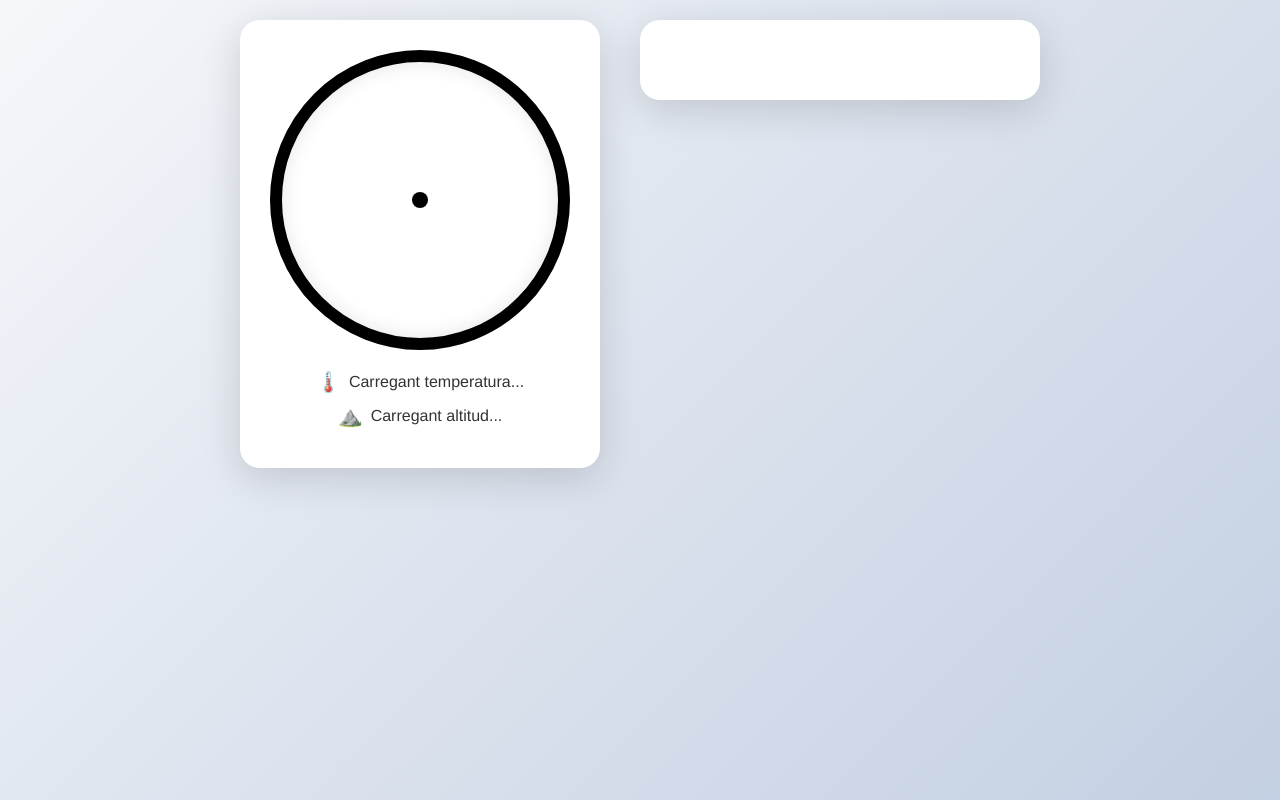
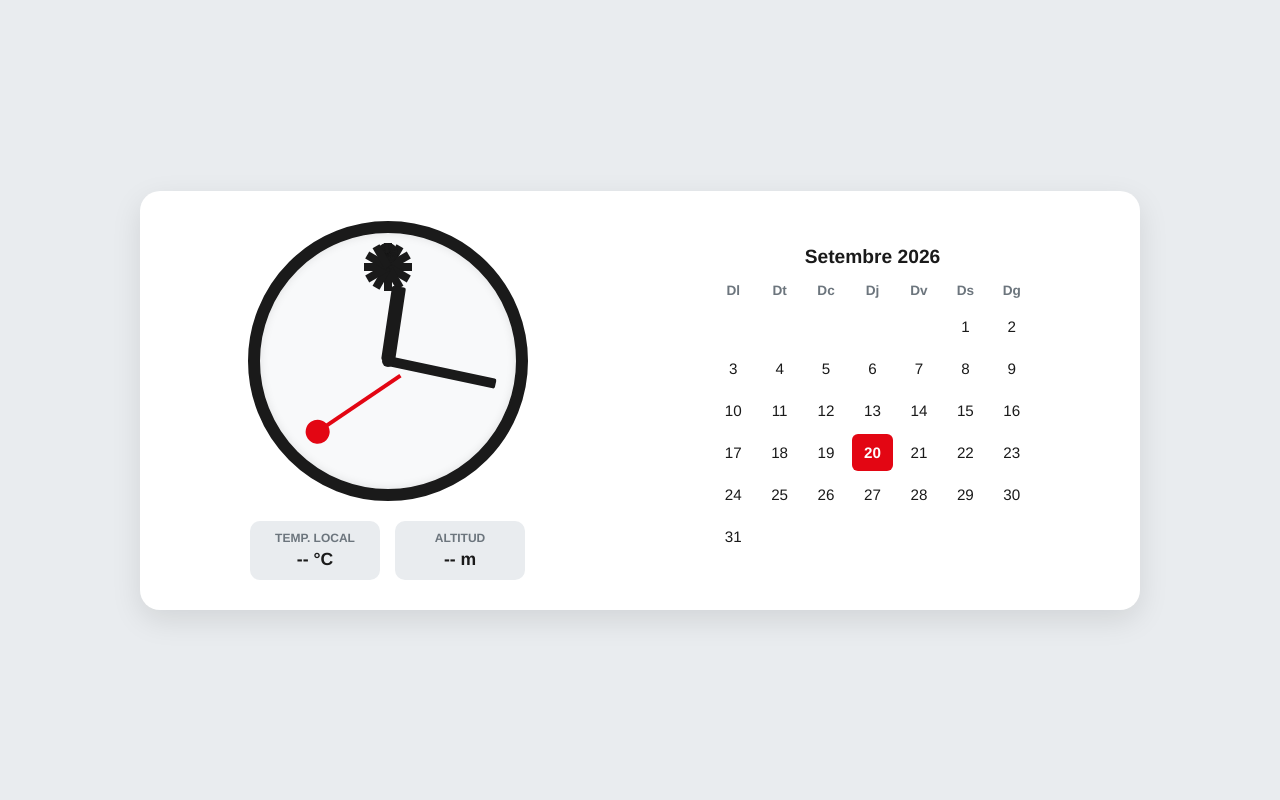
Before and after one commit to xavimuniesa/Dhali, a plain HTML site: page index.html in a window 1280 px wide. Drawn offline with Linux system fonts and the light colour scheme.

Commit message:
Update index.html

```diff
--- a/index.html
+++ b/index.html
@@ -3,304 +3,383 @@
 <head>
     <meta charset="UTF-8">
     <meta name="viewport" content="width=device-width, initial-scale=1.0">
-    <title>Rellotge Estació Suïssa - Stop2Go</title>
+    <title>Rellotge Stop2Go & Calendari</title>
     <style>
+        :root {
+            --mondaine-red: #e30613;
+            --mondaine-black: #1a1a1a;
+            --mondaine-white: #f8f9fa;
+            --bg-color: #e9ecef;
+        }
+
         * {
+            box-sizing: border-box;
             margin: 0;
             padding: 0;
-            box-sizing: border-box;
+            font-family: 'Helvetica Neue', Helvetica, Arial, sans-serif;
         }
 
         body {
-            font-family: 'Helvetica Neue', Helvetica, Arial, sans-serif;
-            background: linear-gradient(135deg, #f5f7fa 0%, #c3cfe2 100%);
+            background-color: var(--bg-color);
+            color: var(--mondaine-black);
+            display: flex;
+            justify-content: center;
+            align-items: center;
             min-height: 100vh;
-            display: flex;
-            flex-direction: column;
-            align-items: center;
             padding: 20px;
         }
 
         .container {
             display: flex;
             flex-direction: column;
+            gap: 30px;
             align-items: center;
-            gap: 40px;
-            max-width: 1200px;
+            max-width: 1000px;
             width: 100%;
+            background: #ffffff;
+            padding: 30px;
+            border-radius: 20px;
+            box-shadow: 0 10px 30px rgba(0,0,0,0.1);
         }
 
+        /* Responsive: Costat a costat en pantalles grans */
         @media (min-width: 768px) {
             .container {
                 flex-direction: row;
-                justify-content: center;
-                align-items: flex-start;
+                justify-content: space-around;
             }
         }
 
-        /* Rellotge */
-        .clock-container {
-            background: white;
-            padding: 30px;
-            border-radius: 20px;
-            box-shadow: 0 10px 40px rgba(0, 0, 0, 0.15);
+        .clock-section {
+            display: flex;
+            flex-direction: column;
+            align-items: center;
+            gap: 20px;
         }
 
+        /* Disseny Rellotge Mondaine */
         .clock {
-            width: 300px;
-            height: 300px;
-            border: 12px solid #000;
+            width: 280px;
+            height: 280px;
+            background-color: var(--mondaine-white);
+            border: 12px solid var(--mondaine-black);
             border-radius: 50%;
             position: relative;
-            background: white;
-            box-shadow: inset 0 0 20px rgba(0, 0, 0, 0.1);
+            box-shadow: inset 0 0 10px rgba(0,0,0,0.1);
         }
 
-        .clock-face {
-            width: 100%;
-            height: 100%;
-            position: relative;
+        /* Marks (Hores i Minuts) */
+        .dial-mark {
+            position: absolute;
+            background-color: var(--mondaine-black);
+            left: 50%;
+            transform-origin: 50% 100%;
         }
 
-        .marker {
-            position: absolute;
-            width: 4px;
-            height: 15px;
-            background: #000;
-            left: 50%;
-            transform-origin: 50% 150px;
-            transform: translateX(-50%);
+        .dial-mark.hour {
+            width: 8px;
+            height: 24px;
+            margin-left: -4px;
+            top: 10px;
         }
 
-        .marker.hour {
-            width: 6px;
-            height: 20px;
+        .dial-mark.minute {
+            width: 3px;
+            height: 10px;
+            margin-left: -1.5px;
+            top: 10px;
         }
 
-        .center-dot {
+        /* Agulles */
+        .hand {
             position: absolute;
-            width: 16px;
-            height: 16px;
-            background: #000;
-            border-radius: 50%;
-            top: 50%;
+            bottom: 50%;
             left: 50%;
-            transform: translate(-50%, -50%);
-            z-index: 10;
+            transform-origin: 50% 100%;
+            background-color: var(--mondaine-black);
         }
 
-        .hand {
-            position: absolute;
-            transform-origin: 50% 100%;
-            bottom: 50%;
-            left: 50%;
-            transform: translateX(-50%);
-            border-radius: 4px;
+        .hand.hour-hand {
+            width: 14px;
+            height: 75px;
+            margin-left: -7px;
+            border-radius: 2px;
+            z-index: 2;
         }
 
-        .hour-hand {
-            width: 8px;
-            height: 70px;
-            background: #000;
+        .hand.minute-hand {
+            width: 10px;
+            height: 110px;
+            margin-left: -5px;
+            border-radius: 2px;
+            z-index: 3;
+            transition: transform 0.15s cubic-bezier(0.4, 2.08, 0.55, 0.44); /* Salt característic */
         }
 
-        .minute-hand {
-            width: 6px;
+        .hand.second-hand {
+            width: 4px;
             height: 100px;
-            background: #000;
-        }
-
-        .second-hand {
-            width: 4px;
-            height: 120px;
-            background: #ff0000;
-            z-index: 5;
+            margin-left: -2px;
+            background-color: var(--mondaine-red);
+            z-index: 4;
+            transform-origin: 50% 85%; /* Eix lleugerament desplaçat */
+            bottom: 35%;
         }
 
         .second-hand::after {
             content: '';
             position: absolute;
-            bottom: -20px;
-            left: 50%;
-            transform: translateX(-50%);
-            width: 12px;
-            height: 12px;
-            background: #ff0000;
+            top: -12px;
+            left: -10px;
+            width: 24px;
+            height: 24px;
+            background-color: var(--mondaine-red);
             border-radius: 50%;
         }
 
-        .info-panel {
-            margin-top: 20px;
-            text-align: center;
-            color: #333;
+        .center-nut {
+            position: absolute;
+            top: 50%;
+            left: 50%;
+            width: 12px;
+            height: 12px;
+            margin-top: -6px;
+            margin-left: -6px;
+            background-color: var(--mondaine-black);
+            border-radius: 50%;
+            z-index: 5;
         }
 
-        .info-item {
-            margin: 10px 0;
-            font-size: 16px;
+        /* Vinyetes Info Meteo/Altitud */
+        .widgets {
             display: flex;
-            align-items: center;
+            gap: 15px;
+            width: 100%;
             justify-content: center;
-            gap: 8px;
         }
 
-        .info-icon {
-            font-size: 20px;
+        .widget {
+            background: var(--bg-color);
+            padding: 10px 15px;
+            border-radius: 10px;
+            text-align: center;
+            flex: 1;
+            max-width: 130px;
+        }
+
+        .widget-title {
+            font-size: 0.75rem;
+            text-transform: uppercase;
+            color: #6c757d;
+            font-weight: bold;
+        }
+
+        .widget-value {
+            font-size: 1.1rem;
+            font-weight: bold;
+            margin-top: 4px;
         }
 
         /* Calendari */
-        .calendar-container {
-            background: white;
-            padding: 30px;
-            border-radius: 20px;
-            box-shadow: 0 10px 40px rgba(0, 0, 0, 0.15);
+        .calendar-section {
             width: 100%;
-            max-width: 400px;
+            max-width: 320px;
         }
 
         .calendar-header {
             text-align: center;
-            margin-bottom: 20px;
-        }
-
-        .calendar-header h2 {
-            color: #000;
-            font-size: 24px;
-            font-weight: 600;
-            text-transform: uppercase;
-            letter-spacing: 2px;
+            font-weight: bold;
+            font-size: 1.2rem;
+            margin-bottom: 15px;
+            text-transform: capitalize;
         }
 
         .calendar-grid {
             display: grid;
             grid-template-columns: repeat(7, 1fr);
             gap: 5px;
+            text-align: center;
         }
 
-        .calendar-day-header {
-            text-align: center;
-            padding: 10px 5px;
-            font-weight: 600;
-            color: #000;
-            font-size: 14px;
-            text-transform: uppercase;
+        .day-name {
+            font-weight: bold;
+            font-size: 0.85rem;
+            color: #6c757d;
+            padding-bottom: 5px;
         }
 
-        .calendar-day {
-            text-align: center;
-            padding: 12px 5px;
-            background: #f5f5f5;
-            border-radius: 8px;
-            font-size: 14px;
-            color: #333;
-            transition: all 0.3s ease;
+        .day {
+            padding: 10px 0;
+            font-size: 0.95rem;
+            border-radius: 6px;
         }
 
-        .calendar-day.today {
-            background: #ff0000;
+        .day.today {
+            background-color: var(--mondaine-red);
             color: white;
-            font-weight: 600;
-            transform: scale(1.05);
+            font-weight: bold;
         }
 
-        .calendar-day.empty {
-            background: transparent;
-        }
-
-        .calendar-day.other-month {
-            color: #ccc;
-            background: #fafafa;
-        }
-
-        @media (max-width: 767px) {
-            .clock {
-                width: 250px;
-                height: 250px;
-            }
-
-            .marker {
-                transform-origin: 50% 125px;
-            }
-
-            .hour-hand {
-                height: 60px;
-            }
-
-            .minute-hand {
-                height: 85px;
-            }
-
-            .second-hand {
-                height: 100px;
-            }
-
-            .calendar-container {
-                padding: 20px;
-            }
-
-            .calendar-day-header {
-                font-size: 12px;
-                padding: 8px 2px;
-            }
-
-            .calendar-day {
-                padding: 10px 2px;
-                font-size: 12px;
-            }
+        .day.empty {
+            visibility: hidden;
         }
     </style>
 </head>
 <body>
+
 <div class="container">
-        <div class="clock-container">
-            <div class="clock">
-                <div class="clock-face" id="clockFace"></div>
-                <div class="center-dot"></div>
+    <!-- Secció Rellotge -->
+    <div class="clock-section">
+        <div class="clock" id="clock">
+            <div class="hand hour-hand" id="hourHand"></div>
+            <div class="hand minute-hand" id="minuteHand"></div>
+            <div class="hand second-hand" id="secondHand"></div>
+            <div class="center-nut"></div>
         </div>
-            <div class="info-panel">
-                <div class="info-item">
-                    <span class="info-icon">🌡️</span>
-                    <span id="temperature">Carregant temperatura...</span>
+
+        <div class="widgets">
+            <div class="widget">
+                <div class="widget-title">Temp. Local</div>
+                <div class="widget-value" id="tempValue">-- °C</div>
             </div>
-                <div class="info-item">
-                    <span class="info-icon">⛰️</span>
-                    <span id="altitude">Carregant altitud...</span>
+            <div class="widget">
+                <div class="widget-title">Altitud</div>
+                <div class="widget-value" id="altValue">-- m</div>
             </div>
         </div>
     </div>
 
-        <div class="calendar-container">
-            <div class="calendar-header">
-                <h2 id="calendarMonth"></h2>
+    <!-- Secció Calendari -->
+    <div class="calendar-section">
+        <div class="calendar-header" id="calendarHeader"></div>
+        <div class="calendar-grid" id="calendarGrid">
+            <div class="day-name">Dl</div>
+            <div class="day-name">Dt</div>
+            <div class="day-name">Dc</div>
+            <div class="day-name">Dj</div>
+            <div class="day-name">Dv</div>
+            <div class="day-name">Ds</div>
+            <div class="day-name">Dg</div>
         </div>
-            <div class="calendar-grid" id="calendarGrid"></div>
     </div>
 </div>
 
 <script>
-        // Crear marcadors del rellotge
-        const clockFace = document.getElementById('clockFace');
+    // Generar marques del rellotge
+    const clock = id('clock');
     for (let i = 0; i < 60; i++) {
-            const marker = document.createElement('div');
-            marker.className = i % 5 === 0 ? 'marker hour' : 'marker';
-            marker.style.transform = `translateX(-50%) rotate(${i * 6}deg)`;
-            clockFace.appendChild(marker);
+        const mark = document.createElement('div');
+        mark.className = `dial-mark ${i % 5 === 0 ? 'hour' : 'minute'}`;
+        mark.style.transform = `rotate(${i * 6}deg)`;
+        clock.appendChild(mark);
     }
 
-        // Crear busques
-        const clock = document.querySelector('.clock');
-        const hourHand = document.createElement('div');
-        hourHand.className = 'hand hour-hand';
-        const minuteHand = document.createElement('div');
-        minuteHand.className = 'hand minute-hand';
-        const secondHand = document.createElement('div');
-        secondHand.className = 'hand second-hand';
+    function id(elemId) { return document.getElementById(elemId); }
 
-        clock.appendChild(hourHand);
-        clock.appendChild(minuteHand);
-        clock.appendChild(secondHand);
+    // Lògica Stop2Go
+    let currentMinute = -1;
 
-        // Funció Stop2Go: 58 segons de moviment, 2 segons de pausa
-        let secondsProgress = 0;
-        let isPaused = false;
-        let pauseStartTime = 0;
+    function updateClock() {
+        const now = new Date();
+        const ms = now.getMilliseconds();
+        const s = now.getSeconds();
+        const m = now.getMinutes();
+        const h = now.getHours();
+
+        // 1. Segonera Stop2Go (58s de gir continu + 2s aturada a les 12)
+        let secondAngle = 0;
+        if (s < 58) {
+            const totalMs = s * 1000 + ms;
+            secondAngle = (totalMs / 58000) * 360;
+        } else {
+            secondAngle = 360; // S'atura exactament a dalt
+        }
+
+        // 2. Salt instantani de la minutera a les 12 (al segon 0)
+        const minuteAngle = (m * 6);
+        const hourAngle = ((h % 12) * 30) + (m * 0.5);
+
+        id('secondHand').style.transform = `rotate(${secondAngle}deg)`;
+        id('minuteHand').style.transform = `rotate(${minuteAngle}deg)`;
+        id('hourHand').style.transform = `rotate(${hourAngle}deg)`;
+
+        // Actualitzar el calendari si canvia de dia
+        if (m !== currentMinute) {
+            currentMinute = m;
+            if (h === 0 && m === 0) renderCalendar();
+        }
+
+        requestAnimationFrame(updateClock);
+    }
+
+    // Lògica Calendari (Inici en Dilluns)
+    function renderCalendar() {
+        const now = new Date();
+        const year = now.getFullYear();
+        const month = now.getMonth();
+        const today = now.getDate();
+
+        const monthNames = ["Gener", "Febrer", "Març", "Abril", "Maig", "Juny", "Jost", "Setembre", "Octubre", "Novembre", "Desembre"];
+        id('calendarHeader').innerText = `${monthNames[month]} ${year}`;
+
+        const grid = id('calendarGrid');
+        // Netejar dies anteriors
+        const days = grid.querySelectorAll('.day');
+        days.forEach(d => d.remove());
+
+        const firstDay = new Date(year, month, 1).getDay();
+        // Ajustar perquè el primer dia sigui dilluns (0=Dilluns, 6=Diumenge)
+        const startingDay = (firstDay === 0 ? 6 : firstDay - 1);
+        const totalDays = new Date(year, month + 1, 0).getDate();
+
+        // Dies buits
+        for (let i = 0; i < startingDay; i++) {
+            const emptyCell = document.createElement('div');
+            emptyCell.className = 'day empty';
+            grid.appendChild(emptyCell);
+        }
+
+        // Dies del mes
+        for (let day = 1; day <= totalDays; day++) {
+            const dayCell = document.createElement('div');
+            dayCell.className = `day ${day === today ? 'today' : ''}`;
+            dayCell.innerText = day;
+            grid.appendChild(dayCell);
+        }
+    }
+
+    // Geolocalització, Temperatura i Altitud (Open-Meteo API)
+    function fetchLocationData() {
+        if ("geolocation" in navigator) {
+            navigator.geolocation.getCurrentPosition(async (position) => {
+                const lat = position.coords.latitude;
+                const lon = position.coords.longitude;
+
+                try {
+                    const response = await fetch(`https://api.open-meteo.com/v1/forecast?latitude=${lat}&longitude=${lon}&current=temperature_2m&elevation=nan`);
+                    const data = await response.json();
+
+                    if(data.current && data.current.temperature_2m !== undefined) {
+                        id('tempValue').innerText = `${Math.round(data.current.temperature_2m)} °C`;
+                    }
+                    if(data.elevation !== undefined) {
+                        id('altValue').innerText = `${Math.round(data.elevation)} m`;
+                    }
+                } catch (e) {
+                    id('tempValue').innerText = "N/A";
+                    id('altValue').innerText = "N/A";
+                }
+            }, () => {
+                id('tempValue').innerText = "Bloquejat";
+                id('altValue').innerText = "Bloquejat";
+            });
+        }
+    }
+
+    // Inicialització
+    renderCalendar();
+    fetchLocationData();
+    requestAnimationFrame(updateClock);
+</script>
+</body>
+</html>
```
Lines whose indentation alone changed are shown as unchanged.
